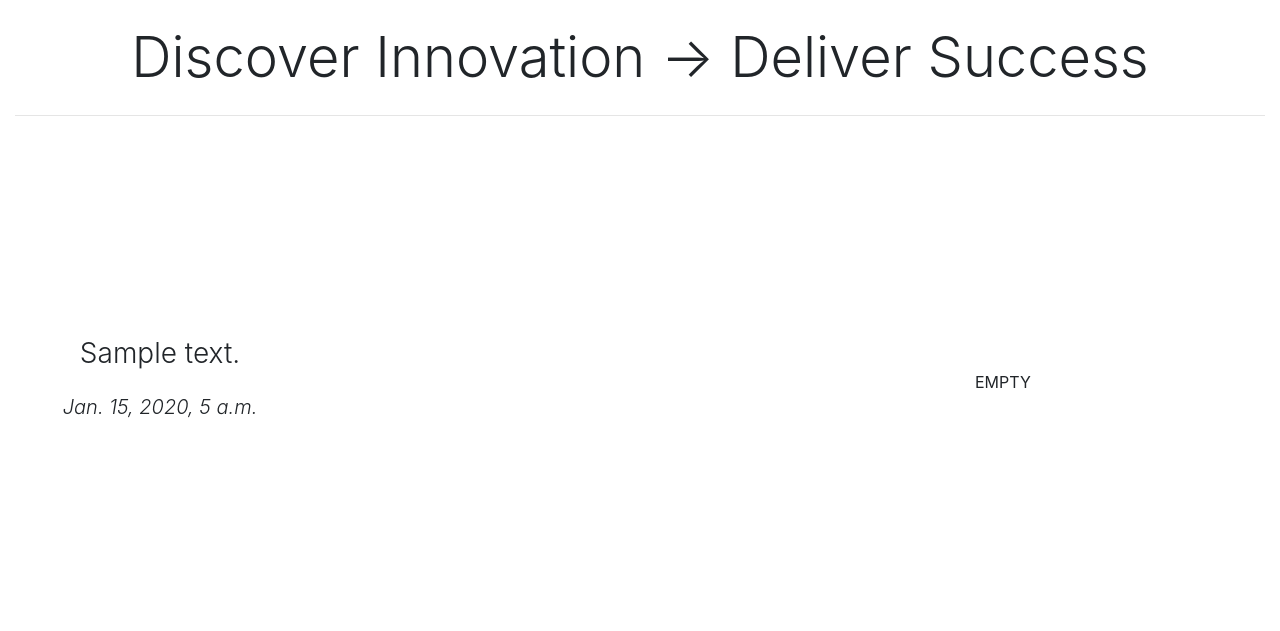
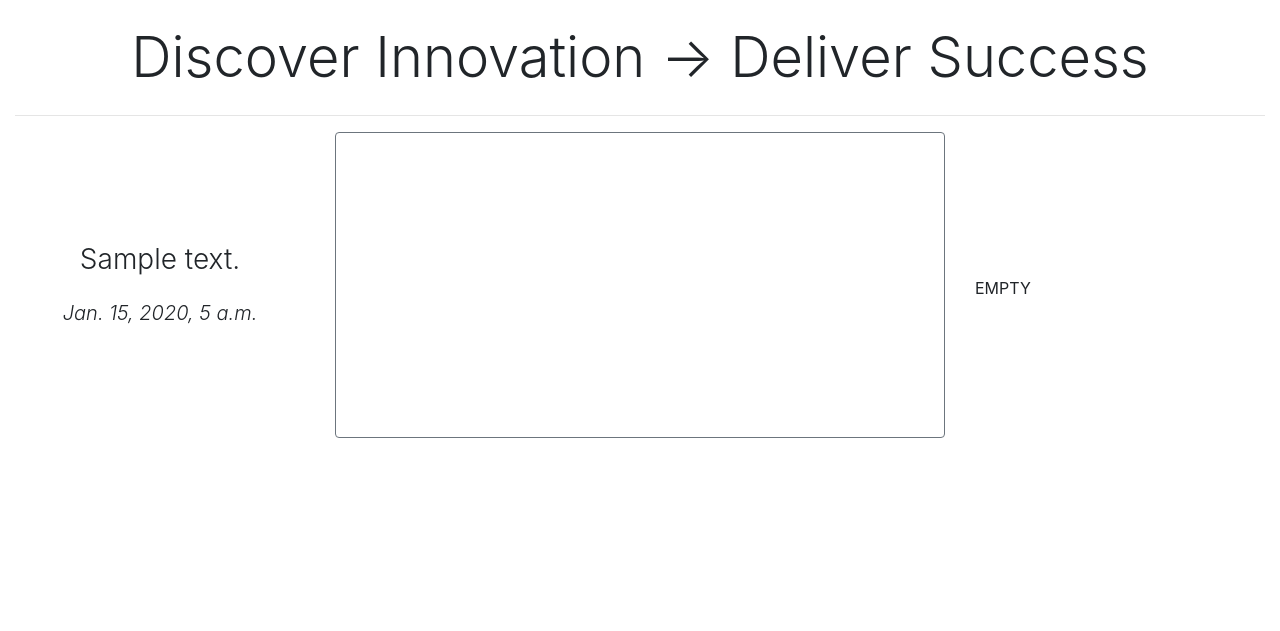
Before and after one commit to vitalyford/AssistantScreen, a Django app: page / in a window 1280 px wide. Shown: the part 56-687 px from the top of the page. Run offline with Django 3.2, Linux system fonts and the light colour scheme; tables that the repository leaves empty hold one stand-in row (values such as "Sample post"); some libraries are stand-ins or nearby versions.

Commit message:
Add border to the video stream

```diff
--- a/assistant/templates/assistant/index.html
+++ b/assistant/templates/assistant/index.html
@@ -5,15 +5,13 @@ Discover Innovation &#8594; Deliver Success
 {% endblock %}
 
 {% block content %}
-<div class="row d-flex align-items-center" style="min-height: 500px;">
+<div class="row d-flex align-items-center h-100" >
     <div class="col-md-3">
         <h3 class="text-center font-weight-light" id="messageField">{{ info.message }}</h3>
         <h5 class="text-center font-weight-light font-italic mt-4">{{ info.message_timestamp }}</h5>
     </div>
     <div class="col-md-6 text-center">
-        <video autoplay="true" id="videoElement" width="100%;">
-
-    	</video>
+        <video autoplay="true" id="videoElement" class="w-100 border border-secondary rounded"></video>
     </div>
     <div class="col-md-3">
 EMPTY
```
